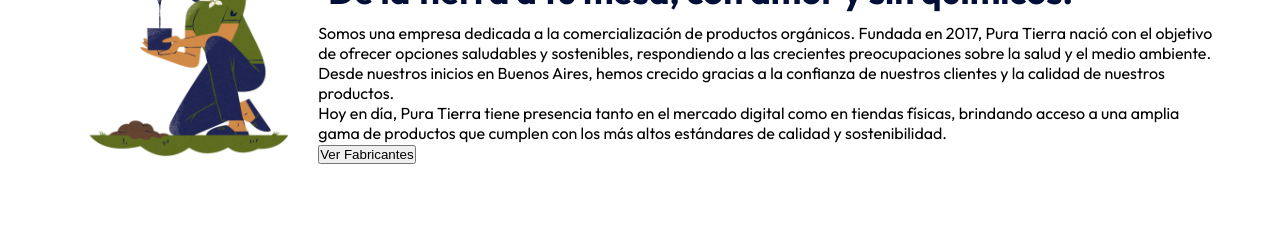
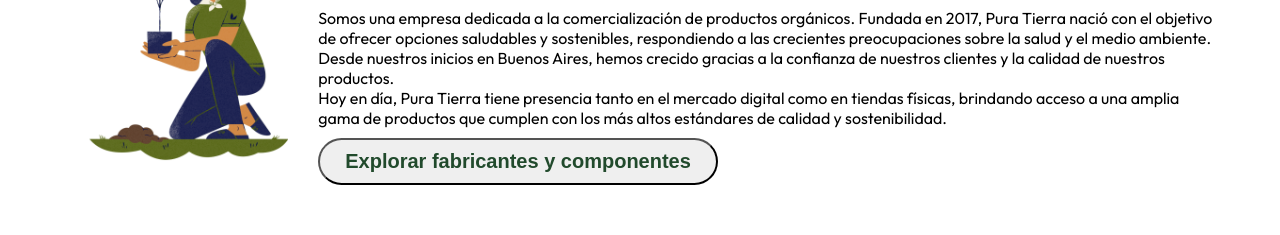
Before and after one commit to carlaesc5/tp-ciu-puratierra, a React (Vite) app in the folder pura-tierra-gsc/: page / in a window 1280 px wide. Shown: the part 1080-1315 px from the top of the page. Built offline with nearby package versions, Linux system fonts and the light colour scheme.

Commit message:
aplico estilo con css

```diff
--- a/pura-tierra-gsc/src/Components/About/About.css
+++ b/pura-tierra-gsc/src/Components/About/About.css
@@ -31,3 +31,18 @@
     color: #000F38;
     margin: 10px;
 }
+
+.btn-fabricantes {
+    padding: 10px 25px;
+    margin-top: 10px;
+    font-size: 16px;
+    border-radius: 30px;
+    cursor: pointer;
+    outline: 0;
+    display: inline-flex;
+    align-items: center;
+    justify-content: center;
+    font-size: 20px;
+    font-weight: 600;
+    color: #214a2c;
+}
--- a/pura-tierra-gsc/src/Components/About/About.jsx
+++ b/pura-tierra-gsc/src/Components/About/About.jsx
@@ -16,7 +16,7 @@
         <p>Desde nuestros inicios en Buenos Aires, hemos crecido gracias a la confianza de nuestros clientes y la calidad de nuestros productos.</p>
         <p>Hoy en día, Pura Tierra tiene presencia tanto en el mercado digital como en tiendas físicas, brindando acceso a una amplia gama de productos que cumplen con los más altos estándares de calidad y sostenibilidad.</p>
         <Link to="/fabricantes">
-                    <button className="btn-fabricantes">Ver Fabricantes</button>
+                    <button className="btn-fabricantes">Explorar fabricantes y componentes</button>
         </Link>
       </about>
     </div>
--- a/pura-tierra-gsc/src/Pages/ProdDetalles.jsx
+++ b/pura-tierra-gsc/src/Pages/ProdDetalles.jsx
@@ -1,6 +1,6 @@
 import React, { useState, useEffect } from 'react';
 import { useParams } from 'react-router-dom';
-import './ProdDetalles.css';  // Asegúrate de que este archivo CSS esté importado
+import './ProdDetalles.css';
 
 const ProductoDetalle = () => {
   const [producto, setProducto] = useState(null);
```
